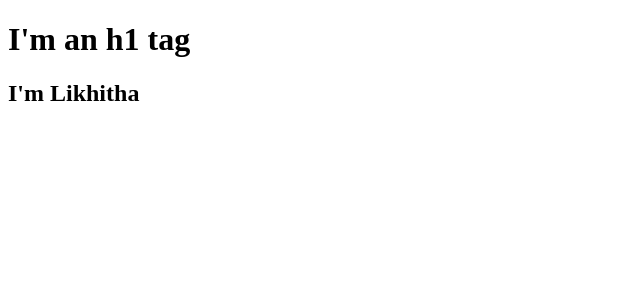
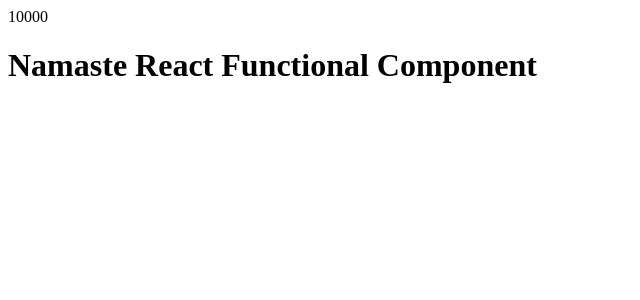
Before and after one commit to LikhithaShettyU/namaste-react, a React (Vite) app: page / in a window 1280 px wide. Shown: the top 300 px of the page, without its empty margins (0-640 px from the left). Built offline with nearby package versions, Linux system fonts and the light colour scheme.

Commit message:
Update files

```diff
--- a/App.js
+++ b/App.js
@@ -1,30 +1,30 @@
 import React from "react";
-import { createRoot } from "react-dom/client";
-/**
- *
- * <div id="parent">
- *      <div id="child">
- *          <h1>I'm h1 tag</h1>
- *      </div>
- *
- * </div>
- *
- *
- * ReactElement(Object) => HTML(Browser Understands)
- */
+import ReactDOM from "react-dom/client";
 
-const parent = React.createElement(
-  "div",
-  { id: "parent" },
-  React.createElement("div", { id: "child" }, [
-    React.createElement("h1", { key: "h1" }, "I'm an h1 tag"),
-    React.createElement("h2", { key: "h2" }, "I'm Likhitha"),
-  ])
+
+
+
+const title = (
+
+    <h1 className="heading" tabIndex="5">
+        Namaste React using jsx
+    </h1>
+);
+
+const number = 10000;
+
+const HeadingComponent = () => (
+    <div id="container">
+        {number}
+
+        <h1>Namaste React Functional Component</h1>
+    </div>
 );
 
 
-console.log(parent);
 
-const root = createRoot(document.getElementById("root"));
 
-root.render(parent);
+
+const root = ReactDOM.createRoot(document.getElementById("root"));
+
+root.render(<HeadingComponent/>);
--- a/index.html
+++ b/index.html
@@ -8,7 +8,7 @@
 </head>
 <body>
     <div id="root">
-        <h1>Likhithaaaaaaa</h1>
+        <h1>Not Rendered</h1>
     </div>
 
 
--- a/package.json
+++ b/package.json
@@ -3,6 +3,8 @@
   "version": "1.0.0",
   "description": "This is Namaste React",
   "scripts": {
+    "start": "parcel index.html",
+    "build": "parcel build index.html",
     "test": "jest"
   },
   "repository": {
```
